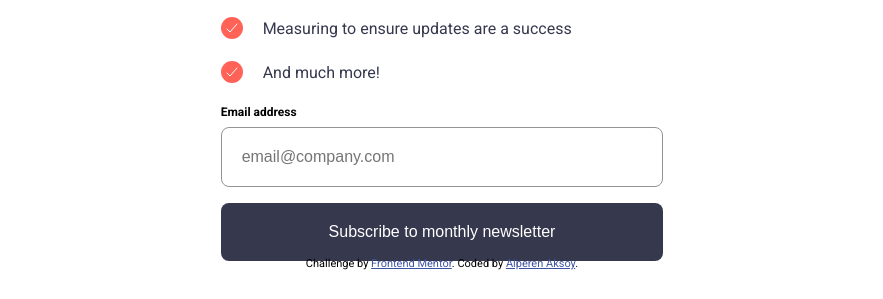
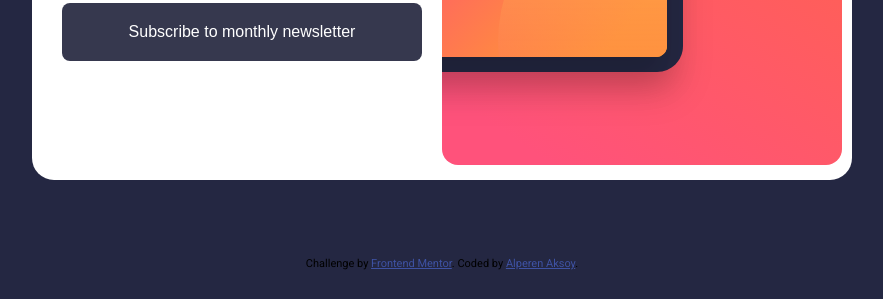
Before and after one commit to aksoyalpi/newsletter-sign-up, a plain HTML site: page index.html in a window 1280 px wide. Shown: the part 530-829 px from the top of the page, without its empty margins (198-1081 px from the left). After the commit the page ends 800 px from the top, so only its background shows below. Drawn offline with nearby package versions, Linux system fonts and the light colour scheme.

Commit message:
Finished challenge and added desktop view

```diff
--- a/index.html
+++ b/index.html
@@ -19,7 +19,11 @@
 <body>
   <!-- Sign-up form start -->
   <div class="container" id="container">
-    <img alt="Sign up Illustration" src="./assets/images/illustration-sign-up-mobile.svg"/>
+    <picture>
+      <source srcset="./assets/images/illustration-sign-up-desktop.svg" media="(min-width: 800px)"/>
+      <img alt="Sign up Illustration" src="./assets/images/illustration-sign-up-mobile.svg"/>
+    </picture>
+
 
     <div class="form-container">
       <h1>Stay updated!</h1>
--- a/sass/_colors.scss
+++ b/sass/_colors.scss
@@ -6,3 +6,5 @@ $blue800: hsl(234, 29%, 20%);
 $blue700: hsl(235, 18%, 26%);
 $grey: hsl(0, 0%,58%);
 $white: hsl(0, 0%, 100%);
+
+$red_gradient: linear-gradient(90deg, rgba(180, 58, 97, 1) 0%, rgba(253, 29, 134, 1) 0%, rgba(255, 174, 61, 1) 100%);
--- a/sass/styles.scss
+++ b/sass/styles.scss
@@ -4,19 +4,24 @@ body {
     padding: 0;
     margin: 0;
     display: grid;
-    height: 100%;
+    height: 100vh;
     place-content: center;
     font-family: "Roboto";
 }
 
 .container {
-    height: 100%;
+    height: 100vh;
     max-height: 1000px;
     min-width: 320px;
     max-width: 700px;
     display: flex;
     flex-direction: column;
     justify-content: space-around;
+    background-color: colors.$white;
+}
+
+img {
+    width: 100%;
 }
 
 .form-container {
@@ -88,6 +93,8 @@ input[type=email] {
     background-color: colors.$red;
 }
 
+
+
 input[type=submit] {
     width: 100%;
     background-color: colors.$blue700;
@@ -109,6 +116,7 @@ footer {
 .attribution a { color: hsl(228, 45%, 44%); }
 
 .confirmation {
+    background-color: colors.$white;
     display: flex;
     flex-direction: column;
     padding: 150px 30px 40px 30px;
@@ -142,6 +150,52 @@ footer {
 }
 
 
+@media (min-width: 800px) {
+    body {
+        background-color: colors.$blue800;
+    }
+
+    .container {
+        border-radius: 22px;
+        display: flex;
+        flex-direction: row-reverse;
+        padding: 10px;
+        max-height: 600px;
+        max-width: 800px;
+        align-items: center;
+        justify-content: space-between;
+    }
+
+    .form-container{
+        height: auto;
+
+        h1 {
+            margin: 0;
+        }
+    }
+
+    input[type=submit]:hover, .confirmation button:hover {
+        border: 0;
+        background: colors.$red;
+        background: colors.$red_gradient;
+    }
+
+    img {
+        width: 400px;
+        height: auto;
+        border-radius: 0;
+    }
+
+    .confirmation{
+        position: relative;
+        padding: 20px;
+        width: 400px;
+        height: 400px;
+        border-radius: 22px;
+    }
+
+}
+
 .hidden {
     display: none;
 }
```
Also changed, not shown: css/styles.css, image-1.png (added), image-2.png (added), image-3.png (added), image.png (added), 3 other files.
